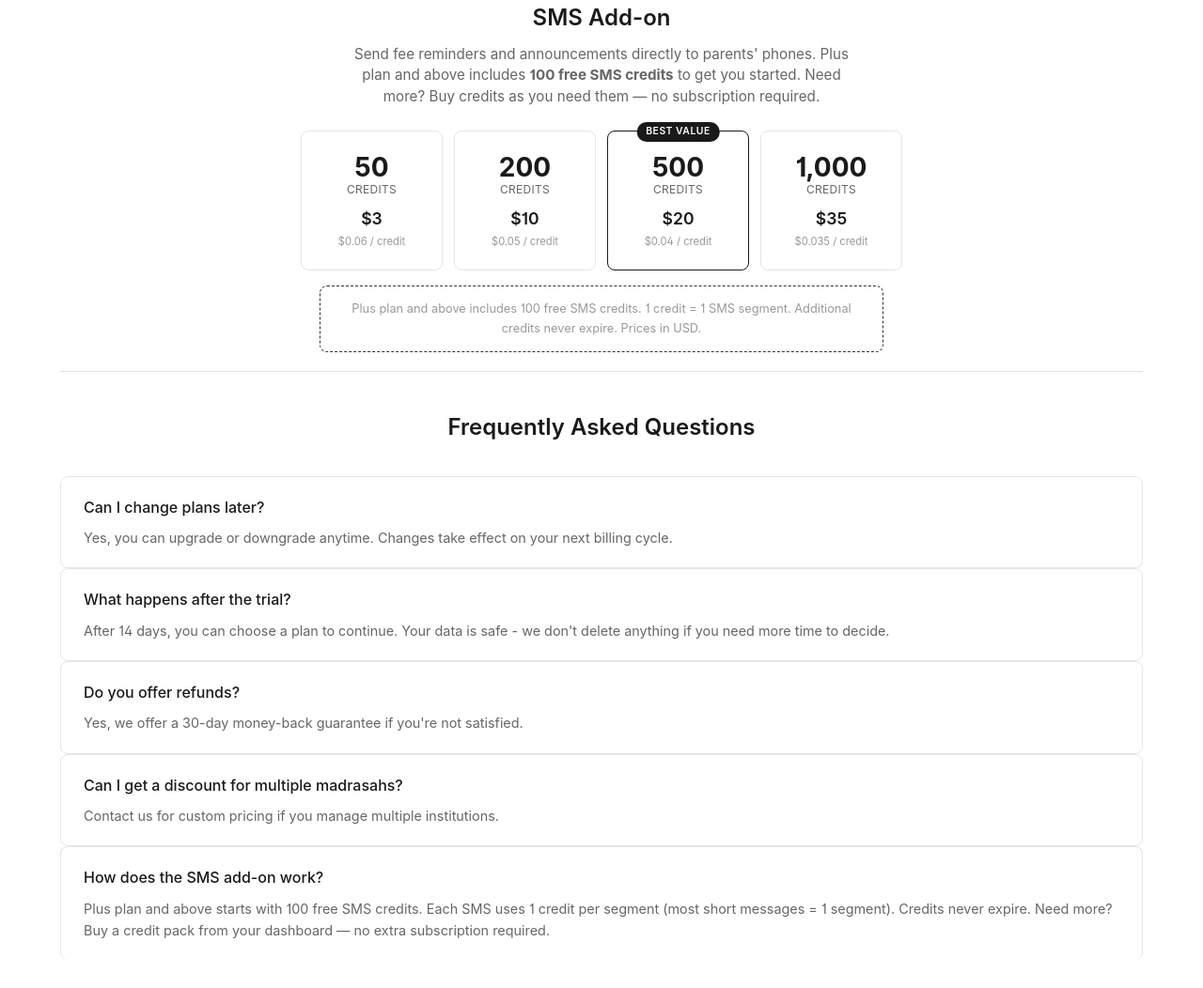
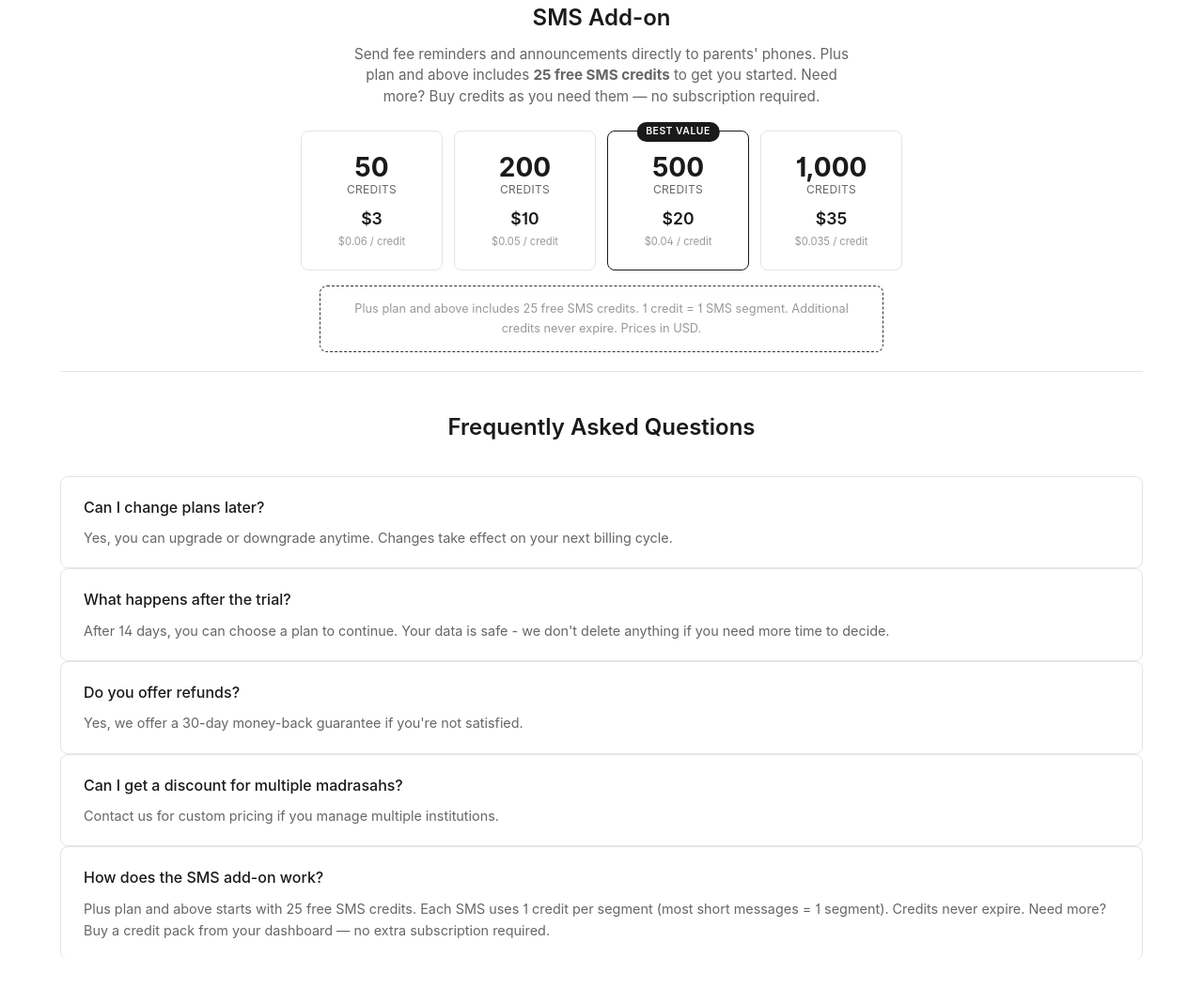
Before and after one commit to aoalaka/e-daarah, a React (Vite) app in the folder frontend/: page /pricing in a window 1280 px wide. Shown: the part 1627-2679 px from the top of the page at 94% size. Built offline with nearby package versions, Linux system fonts and the light colour scheme; no server answers.

Commit message:
feat: reduce free SMS welcome bonus from 100 to 25 credits
At $0.105/segment (NZ), 100 credits cost $10.50 — too high for a freebie.
25 credits lets madrasahs test SMS with parents before buying a pack.

```diff
--- a/frontend/src/pages/Landing.jsx
+++ b/frontend/src/pages/Landing.jsx
@@ -422,7 +422,7 @@ function Landing() {
             </div>
           </div>
           <div className="sms-addon-note">
-            <p><strong>SMS Add-on</strong> — Plus plan and above includes 100 free SMS credits. Send fee reminders and announcements to parents via SMS. Need more? Credit packs from $3. <Link to="/pricing">See details →</Link></p>
+            <p><strong>SMS Add-on</strong> — Plus plan and above includes 25 free SMS credits. Send fee reminders and announcements to parents via SMS. Need more? Credit packs from $3. <Link to="/pricing">See details →</Link></p>
           </div>
           <p className="pricing-more"><Link to="/pricing">Compare all plans →</Link></p>
         </div>
--- a/frontend/src/pages/Pricing.jsx
+++ b/frontend/src/pages/Pricing.jsx
@@ -78,7 +78,7 @@ function Pricing() {
         'PDF report cards',
         'Bulk student upload',
         'Email notifications',
-        '100 free SMS credits',
+        '25 free SMS credits',
         'Priority support (24hr)'
       ],
       notIncluded: []
@@ -316,7 +316,7 @@ function Pricing() {
         <section className="sms-addon">
           <h2>SMS Add-on</h2>
           <p className="sms-addon-subtitle">
-            Send fee reminders and announcements directly to parents' phones. Plus plan and above includes <strong>100 free SMS credits</strong> to get you started. Need more? Buy credits as you need them — no subscription required.
+            Send fee reminders and announcements directly to parents' phones. Plus plan and above includes <strong>25 free SMS credits</strong> to get you started. Need more? Buy credits as you need them — no subscription required.
           </p>
           <div className="sms-packs-grid">
             <div className="sms-pack">
@@ -345,7 +345,7 @@ function Pricing() {
               <span className="sms-pack-unit">$0.035 / credit</span>
             </div>
           </div>
-          <p className="sms-addon-note">Plus plan and above includes 100 free SMS credits. 1 credit = 1 SMS segment. Additional credits never expire. Prices in USD.</p>
+          <p className="sms-addon-note">Plus plan and above includes 25 free SMS credits. 1 credit = 1 SMS segment. Additional credits never expire. Prices in USD.</p>
         </section>
 
         {/* FAQ Section */}
@@ -374,7 +374,7 @@ function Pricing() {
 
           <div className="faq-item">
             <h3>How does the SMS add-on work?</h3>
-            <p>Plus plan and above starts with 100 free SMS credits. Each SMS uses 1 credit per segment (most short messages = 1 segment). Credits never expire. Need more? Buy a credit pack from your dashboard — no extra subscription required.</p>
+            <p>Plus plan and above starts with 25 free SMS credits. Each SMS uses 1 credit per segment (most short messages = 1 segment). Credits never expire. Need more? Buy a credit pack from your dashboard — no extra subscription required.</p>
           </div>
         </section>
       </main>
```
Also changed, not shown: 1 other file (tests, documents, lock files or other folders).
